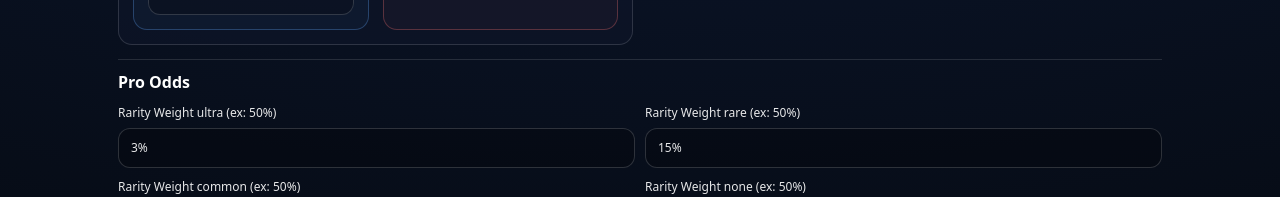
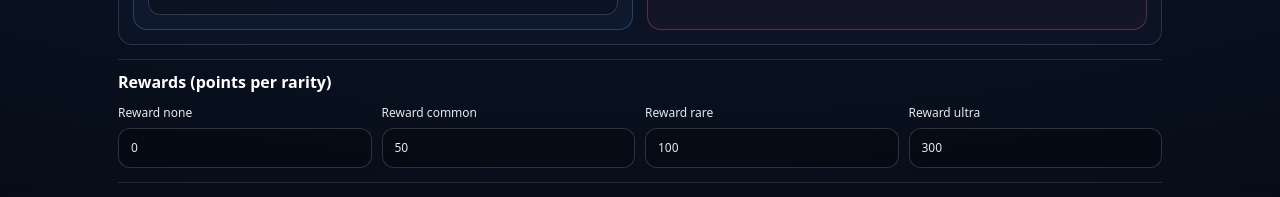
Before and after one commit to D1stknight/rebelants-playground, a Next.js app: page /admin in a window 1280 px wide. Shown: the part 1261-1458 px from the top of the page. Built offline with nearby package versions, Linux system fonts and the light colour scheme; no server answers; what @rainbow-me/rainbowkit, wagmi would draw is missing.

Commit message:
fix: admin full-width + Rewards row sync to Testing

```diff
--- a/pages/admin.tsx
+++ b/pages/admin.tsx
@@ -1081,7 +1081,7 @@ String(c.status).toUpperCase()==="PENDING"
   </div>
 </div>
   {/* Config */}
-  <div style={{ padding: 14, border: "1px solid rgba(255,255,255,.14)", borderRadius: 14, background: "rgba(15,23,42,.55)" }}>
+  <div style={{ padding: 14, border: "1px solid rgba(255,255,255,.14)", borderRadius: 14, background: "rgba(15,23,42,.55)", gridColumn: "1/-1" }}>
     <div style={{ fontWeight: 900, marginBottom: 14, fontSize: 16 }}>⚙️ Game Settings</div>
     <div style={{ display: "grid", gridTemplateColumns: "repeat(3,1fr)", gap: 10, marginBottom: 14, padding: 12, borderRadius: 12, background: "rgba(255,255,255,.03)", border: "1px solid rgba(255,255,255,.08)" }}>
       <label style={{ fontSize: 12, opacity: 0.9, gridColumn: "1/-1" }}><span style={{ fontWeight: 800, fontSize: 11, color: "rgba(255,255,255,.45)", letterSpacing: "0.05em" }}>🌐 SHARED ECONOMY</span></label>
@@ -1124,6 +1124,16 @@ String(c.status).toUpperCase()==="PENDING"
   </div>
 
 <div style={{ marginTop: 14, paddingTop: 10, borderTop: "1px solid rgba(255,255,255,.12)" }}>
+  <div style={{ fontWeight: 900, marginBottom: 10 }}>Rewards (points per rarity)</div>
+  <div style={{ display: "grid", gridTemplateColumns: "1fr 1fr 1fr 1fr", gap: 10 }}>
+    <label style={{ fontSize: 12, opacity: 0.9 }}>Reward none<input value={cfg.rewards?.none ?? 0} onChange={e => setCfg((c:any) => ({ ...c, rewards: { ...c.rewards, none: safeNum(e.target.value, 0) } }))} type="number" min="0" style={{ width: "100%", marginTop: 6, padding: "10px 12px", borderRadius: 12, border: "1px solid rgba(255,255,255,.18)", background: "rgba(0,0,0,.25)", color: "white" }} /></label>
+    <label style={{ fontSize: 12, opacity: 0.9 }}>Reward common<input value={cfg.rewards?.common ?? 50} onChange={e => setCfg((c:any) => ({ ...c, rewards: { ...c.rewards, common: safeNum(e.target.value, 0) } }))} type="number" min="0" style={{ width: "100%", marginTop: 6, padding: "10px 12px", borderRadius: 12, border: "1px solid rgba(255,255,255,.18)", background: "rgba(0,0,0,.25)", color: "white" }} /></label>
+    <label style={{ fontSize: 12, opacity: 0.9 }}>Reward rare<input value={cfg.rewards?.rare ?? 100} onChange={e => setCfg((c:any) => ({ ...c, rewards: { ...c.rewards, rare: safeNum(e.target.value, 0) } }))} type="number" min="0" style={{ width: "100%", marginTop: 6, padding: "10px 12px", borderRadius: 12, border: "1px solid rgba(255,255,255,.18)", background: "rgba(0,0,0,.25)", color: "white" }} /></label>
+    <label style={{ fontSize: 12, opacity: 0.9 }}>Reward ultra<input value={cfg.rewards?.ultra ?? 300} onChange={e => setCfg((c:any) => ({ ...c, rewards: { ...c.rewards, ultra: safeNum(e.target.value, 0) } }))} type="number" min="0" style={{ width: "100%", marginTop: 6, padding: "10px 12px", borderRadius: 12, border: "1px solid rgba(255,255,255,.18)", background: "rgba(0,0,0,.25)", color: "white" }} /></label>
+  </div>
+</div>
+
+<div style={{ marginTop: 14, paddingTop: 10, borderTop: "1px solid rgba(255,255,255,.12)" }}>
   <div style={{ fontWeight: 900, marginBottom: 10 }}>Pro Odds</div>
 
   <div style={{ display: "grid", gridTemplateColumns: "1fr 1fr", gap: 10 }}>
```
